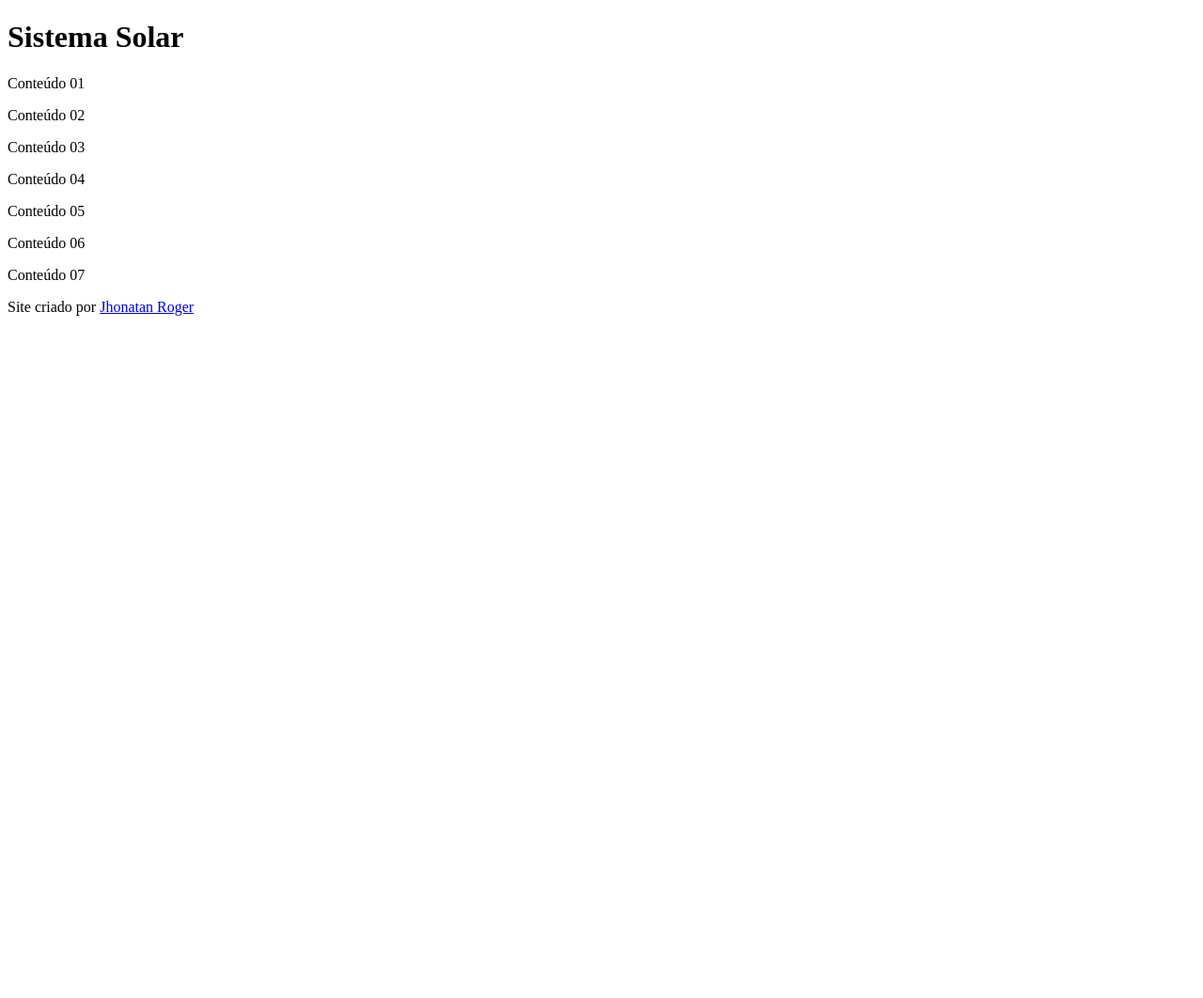
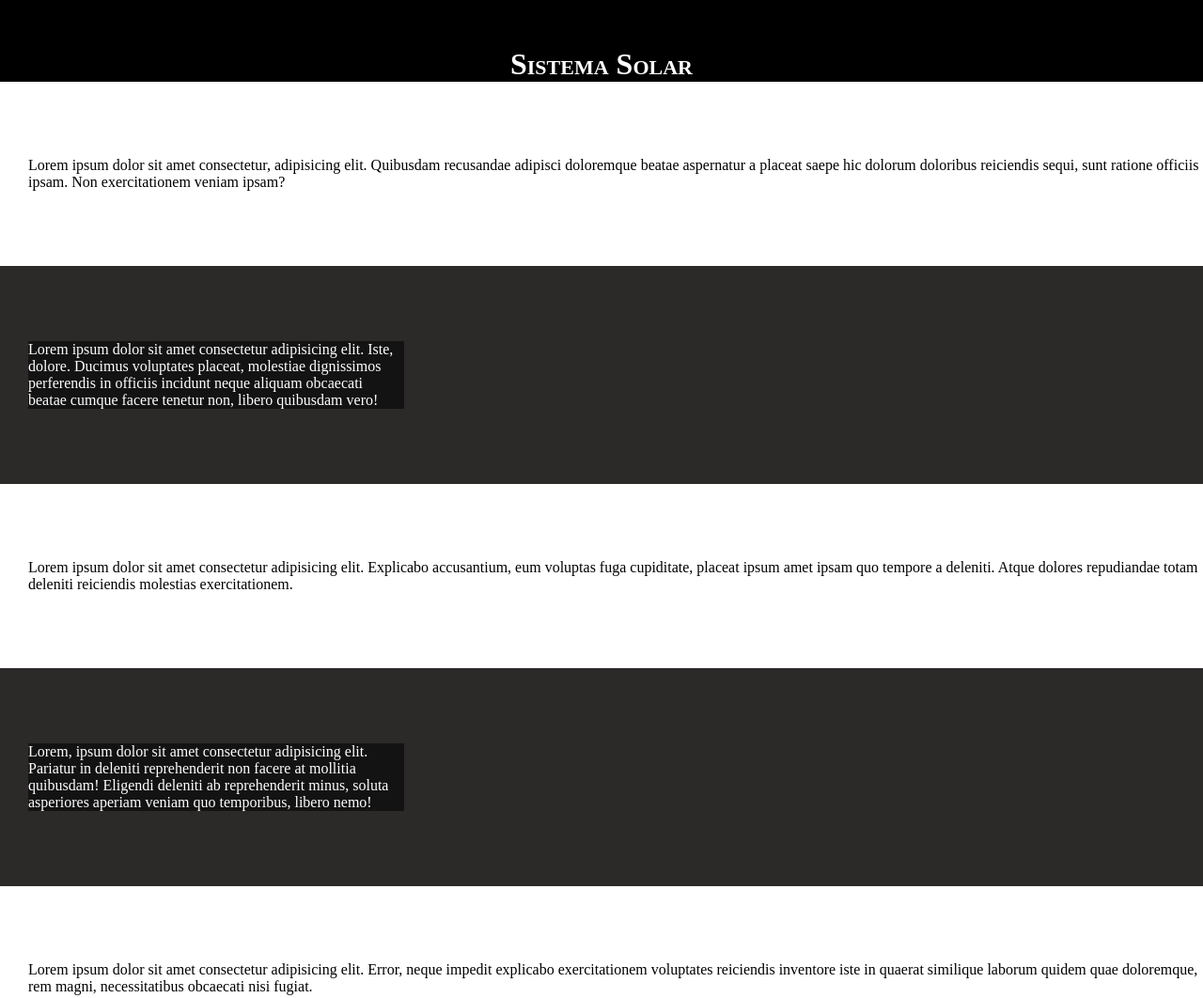
Before and after one commit to JhonattanRoger/Efeito-Parallax, a plain HTML site: page index.html in a window 1280 px wide. Shown: the top 1062 px of the page at 94% size. Before the commit the page ends 800 px from the top, so only its background shows below. Drawn offline with Linux system fonts and the light colour scheme.

Commit message:
Criando CSS

```diff
--- a/estilo/style.css
+++ b/estilo/style.css
@@ -1 +1,71 @@
 @charset "UTF-8";
+
+* {
+    margin: 0px;
+    padding: 0px;
+}
+
+html, body {
+    min-height: 100vh;
+    background-color: darkgray;
+
+}
+
+header {
+    background-color: black;
+    color: white;
+    text-align: center;
+}
+
+header > h1 {
+    padding-top: 50px;
+    font-variant: small-caps;
+}
+
+header > p {
+    padding-bottom: 50px;
+}
+
+header a, footer a {
+    color: white;
+    text-decoration: none;
+    font-weight: bolder;
+}
+
+header a:hover, footer a:hover {
+    text-decoration: underline;
+}
+
+section {
+    padding-top: 10vh;
+    padding-bottom: 10vh;
+    padding-left: 30px;
+}
+
+section.normal {
+    background-color: white;
+    color: black;
+}
+
+section.imagem {
+    background-color: rgb(44, 41, 41);
+    color: white;
+}
+
+section.imagem > p {
+    width: 400px;
+    background-color: rgba(0, 0, 0, 0.541);
+
+}
+
+
+
+
+
+
+footer {
+    background-color: black;
+    color: white;
+    text-align: center;
+    padding: 10px;
+}
--- a/index.html
+++ b/index.html
@@ -14,45 +14,45 @@
     </header>
 
     <main>
-        <section>
-            <p>Conteúdo 01
-
+        <section class="normal">
+            <p>
+                Lorem ipsum dolor sit amet consectetur, adipisicing elit. Quibusdam recusandae adipisci doloremque beatae aspernatur a placeat saepe hic dolorum doloribus reiciendis sequi, sunt ratione officiis ipsam. Non exercitationem veniam ipsam?
             </p>
         </section>
 
-        <section>
-            <p>Conteúdo 02
-
+        <section class="imagem">
+            <p>
+                Lorem ipsum dolor sit amet consectetur adipisicing elit. Iste, dolore. Ducimus voluptates placeat, molestiae dignissimos perferendis in officiis incidunt neque aliquam obcaecati beatae cumque facere tenetur non, libero quibusdam vero!
             </p>
         </section>
 
-        <section>
-            <p>Conteúdo 03
-
+        <section class="normal">
+            <p>
+                Lorem ipsum dolor sit amet consectetur adipisicing elit. Explicabo accusantium, eum voluptas fuga cupiditate, placeat ipsum amet ipsam quo tempore a deleniti. Atque dolores repudiandae totam deleniti reiciendis molestias exercitationem.
             </p>
         </section>
 
-        <section>
-            <p>Conteúdo 04
-
+        <section class="imagem">
+            <p>
+                Lorem, ipsum dolor sit amet consectetur adipisicing elit. Pariatur in deleniti reprehenderit non facere at mollitia quibusdam! Eligendi deleniti ab reprehenderit minus, soluta asperiores aperiam veniam quo temporibus, libero nemo!
             </p>
         </section>
 
-        <section>
-            <p>Conteúdo 05
-
+        <section class="normal">
+            <p>
+                Lorem ipsum dolor sit amet consectetur adipisicing elit. Error, neque impedit explicabo exercitationem voluptates reiciendis inventore iste in quaerat similique laborum quidem quae doloremque, rem magni, necessitatibus obcaecati nisi fugiat.
             </p>
         </section>
 
-        <section>
-            <p>Conteúdo 06
-
+        <section class="imagem">
+            <p>
+                Lorem ipsum dolor, sit amet consectetur adipisicing elit. Ea a, odio obcaecati fuga labore repudiandae. Quis perspiciatis, tempore sed, consequatur magnam fuga itaque possimus ducimus ipsam fugit expedita quaerat libero.
             </p>
         </section>
 
-        <section>
-            <p>Conteúdo 07
-
+        <section class="normal">
+            <p>
+                Lorem ipsum dolor sit amet consectetur, adipisicing elit. Obcaecati, sed doloribus a quia, nam nemo, voluptatum veniam dolorem numquam sapiente suscipit quod? At minus voluptates nesciunt odit adipisci dolore neque.
             </p>
         </section>
     </main>
```
